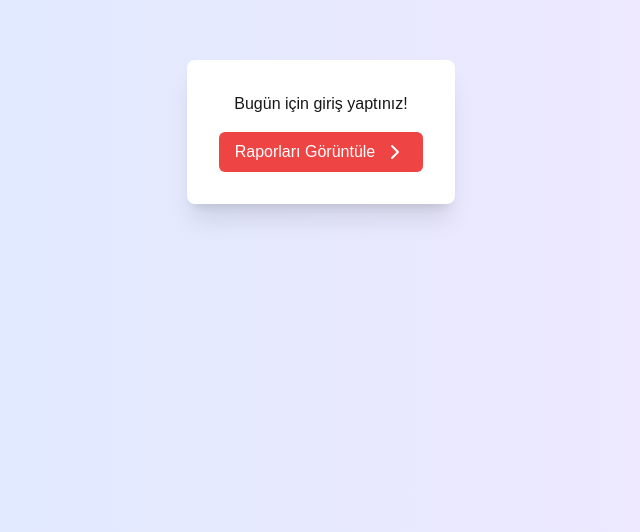
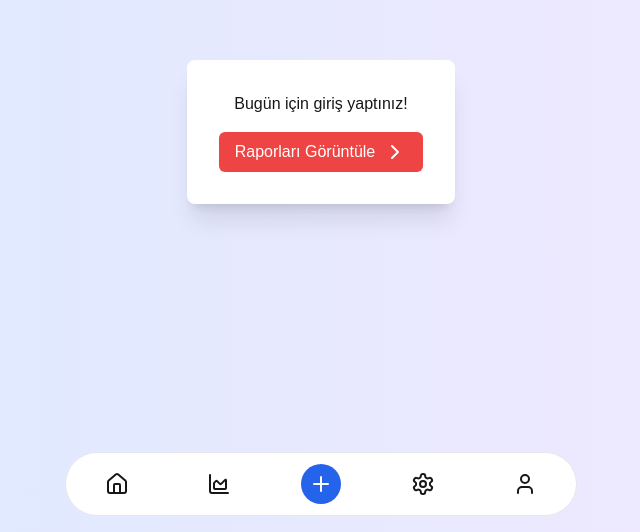
Before and after one commit to eatalay13/book_tracker, a Next.js app: page /report in a window 1280 px wide. Shown: the part 268-800 px from the top of the page, without its empty margins (319-959 px from the left). Built offline with nearby package versions, Linux system fonts and the light colour scheme.

Commit message:
Refactor layout to include bottom navigation

```diff
--- a/src/app/layout.tsx
+++ b/src/app/layout.tsx
@@ -1,3 +1,4 @@
+import BottomNavigation from "@/components/BottomNavigation";
 import "@/styles/globals.css";
 import { geistMono, geistSans } from "@/utils/fonts";
 import type { Metadata } from "next";
@@ -24,6 +25,7 @@ export default function RootLayout({ children }: RootLayoutProps) {
         className={`${geistSans.variable} ${geistMono.variable} antialiased`}
       >
         {children}
+        <BottomNavigation />
       </body>
     </html>
   );
--- /dev/null
+++ b/src/components/BottomNavigation.tsx
@@ -0,0 +1,94 @@
+import { ChartArea, Home, Plus, Settings, User } from "lucide-react";
+
+function BottomNavigation() {
+  return (
+    <div className="fixed z-50 w-full h-16 max-w-lg -translate-x-1/2 bg-white border border-gray-200 rounded-full bottom-4 left-1/2 dark:bg-gray-700 dark:border-gray-600">
+      <div className="grid h-full max-w-lg grid-cols-5 mx-auto">
+        <button
+          data-tooltip-target="tooltip-home"
+          type="button"
+          className="inline-flex flex-col items-center justify-center px-5 rounded-s-full hover:bg-gray-50 dark:hover:bg-gray-800 group"
+        >
+          <Home />
+          <span className="sr-only">Home</span>
+        </button>
+        <div
+          id="tooltip-home"
+          role="tooltip"
+          className="absolute z-10 invisible inline-block px-3 py-2 text-sm font-medium text-white transition-opacity duration-300 bg-gray-900 rounded-lg shadow-sm opacity-0 tooltip dark:bg-gray-700"
+        >
+          Anasayfa
+          <div className="tooltip-arrow" data-popper-arrow></div>
+        </div>
+        <button
+          data-tooltip-target="tooltip-wallet"
+          type="button"
+          className="inline-flex flex-col items-center justify-center px-5 hover:bg-gray-50 dark:hover:bg-gray-800 group"
+        >
+          <ChartArea />
+          <span className="sr-only">Wallet</span>
+        </button>
+        <div
+          id="tooltip-wallet"
+          role="tooltip"
+          className="absolute z-10 invisible inline-block px-3 py-2 text-sm font-medium text-white transition-opacity duration-300 bg-gray-900 rounded-lg shadow-sm opacity-0 tooltip dark:bg-gray-700"
+        >
+          Raporlar
+          <div className="tooltip-arrow" data-popper-arrow></div>
+        </div>
+        <div className="flex items-center justify-center">
+          <button
+            data-tooltip-target="tooltip-new"
+            type="button"
+            className="inline-flex items-center justify-center w-10 h-10 font-medium bg-blue-600 rounded-full hover:bg-blue-700 group focus:ring-4 focus:ring-blue-300 focus:outline-none dark:focus:ring-blue-800"
+          >
+            <Plus className="text-white" />
+            <span className="sr-only">Yeni</span>
+          </button>
+        </div>
+        <div
+          id="tooltip-new"
+          role="tooltip"
+          className="absolute z-10 invisible inline-block px-3 py-2 text-sm font-medium text-white transition-opacity duration-300 bg-gray-900 rounded-lg shadow-sm opacity-0 tooltip dark:bg-gray-700"
+        >
+          Yeni Sayfa Sayısı Ekle
+          <div className="tooltip-arrow" data-popper-arrow></div>
+        </div>
+        <button
+          data-tooltip-target="tooltip-settings"
+          type="button"
+          className="inline-flex flex-col items-center justify-center px-5 hover:bg-gray-50 dark:hover:bg-gray-800 group"
+        >
+          <Settings />
+          <span className="sr-only">Settings</span>
+        </button>
+        <div
+          id="tooltip-settings"
+          role="tooltip"
+          className="absolute z-10 invisible inline-block px-3 py-2 text-sm font-medium text-white transition-opacity duration-300 bg-gray-900 rounded-lg shadow-sm opacity-0 tooltip dark:bg-gray-700"
+        >
+          Ayarlar
+          <div className="tooltip-arrow" data-popper-arrow></div>
+        </div>
+        <button
+          data-tooltip-target="tooltip-profile"
+          type="button"
+          className="inline-flex flex-col items-center justify-center px-5 rounded-e-full hover:bg-gray-50 dark:hover:bg-gray-800 group"
+        >
+          <User />
+          <span className="sr-only">Profile</span>
+        </button>
+        <div
+          id="tooltip-profile"
+          role="tooltip"
+          className="absolute z-10 invisible inline-block px-3 py-2 text-sm font-medium text-white transition-opacity duration-300 bg-gray-900 rounded-lg shadow-sm opacity-0 tooltip dark:bg-gray-700"
+        >
+          Profil
+          <div className="tooltip-arrow" data-popper-arrow></div>
+        </div>
+      </div>
+    </div>
+  );
+}
+
+export default BottomNavigation;
```
